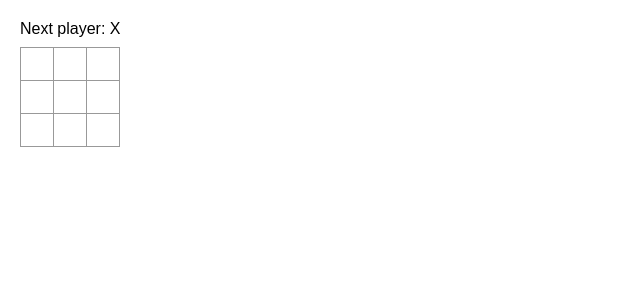
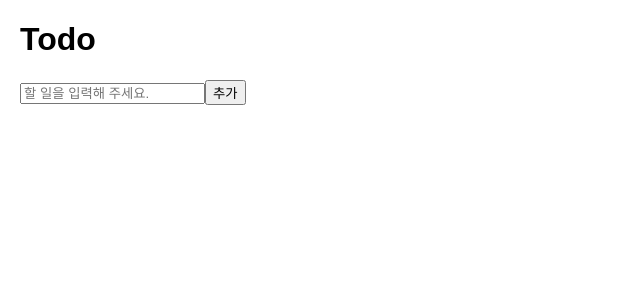
Before and after one commit to HyoChan1117/react-study, a React (Vite) app in the folder v01/: page / in a window 1280 px wide. Shown: the top 300 px of the page, without its empty margins (0-640 px from the left). Built offline with nearby package versions, Linux system fonts and the light colour scheme.

Commit message:
26.01.07. Update make to do list

```diff
--- a/v01/src/App.jsx
+++ b/v01/src/App.jsx
@@ -1,5 +1,7 @@
-import Board from "./components/tictactoe/Board";
+import ToDoList from "./components/to-do-list";
 
 export default function MyApp() {
-  return <Board />;
+  return (
+    <ToDoList />
+  )
 }
--- /dev/null
+++ b/v01/src/components/to-do-list.jsx
@@ -0,0 +1,72 @@
+// 상태 관리 Hook 불러오기
+import { useState } from "react";
+
+export default function ToDoList() {
+  // 입력값 상태
+  const [text, setText] = useState("");
+
+  // 할 일 목록 상태
+  const [todos, setTodos] = useState([]);
+
+  function addTodo(e) {
+    // 새로고침 방지
+    e.preventDefault();
+
+    // 입력값 공백 제거
+    const v = text.trim();
+
+    // 빈 값이면 초기화
+    if (!v) return;
+
+    // 할 일 추가
+    setTodos((prev) => [{ id: Date.now(), title: v, done: false }, ...prev]);
+
+    // 입력창 초기화
+    setText("");
+  }
+
+  // 완료 상태 토글
+  function toggleTodo(id) {
+    setTodos((prev) =>
+      prev.map((t) => (t.id === id ? { ...t, done: !t.done } : t))
+    );
+  }
+
+  // 선택한 할 일 삭제
+  function removeTodo(id) {
+    setTodos((prev) => prev.filter((t) => t.id !== id));
+  }
+
+  return (
+    <div>
+      <h1>Todo</h1>
+
+      {/* 할 일 추가 입력 폼 */}
+      <form onSubmit={addTodo}>
+        <input
+          value={text}
+          onChange={(e) => setText(e.target.value)}
+          placeholder="할 일을 입력해 주세요."
+        />
+        <button type="submit">추가</button>
+      </form>
+
+      <ul>
+        {/* 할 일 리스트 */}
+        {todos.map((t) => (
+          <li key={t.id}>
+            <label>
+              <input
+                type="checkbox"
+                checked={t.done}
+                onChange={() => toggleTodo(t.id)}
+              />
+              {t.done ? <s>{t.title}</s> : t.title}
+            </label>
+            <button onClick={() => removeTodo(t.id)}>삭제</button>
+          </li>
+        ))}
+      </ul>
+    </div>
+  );
+}
```
